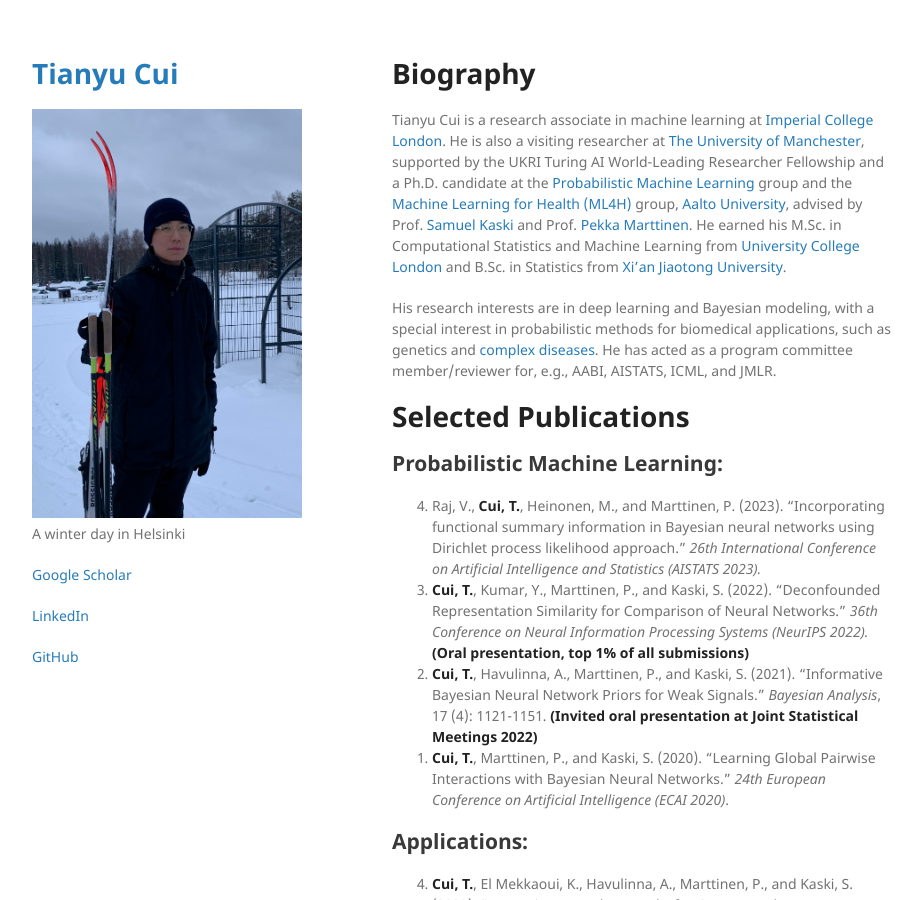
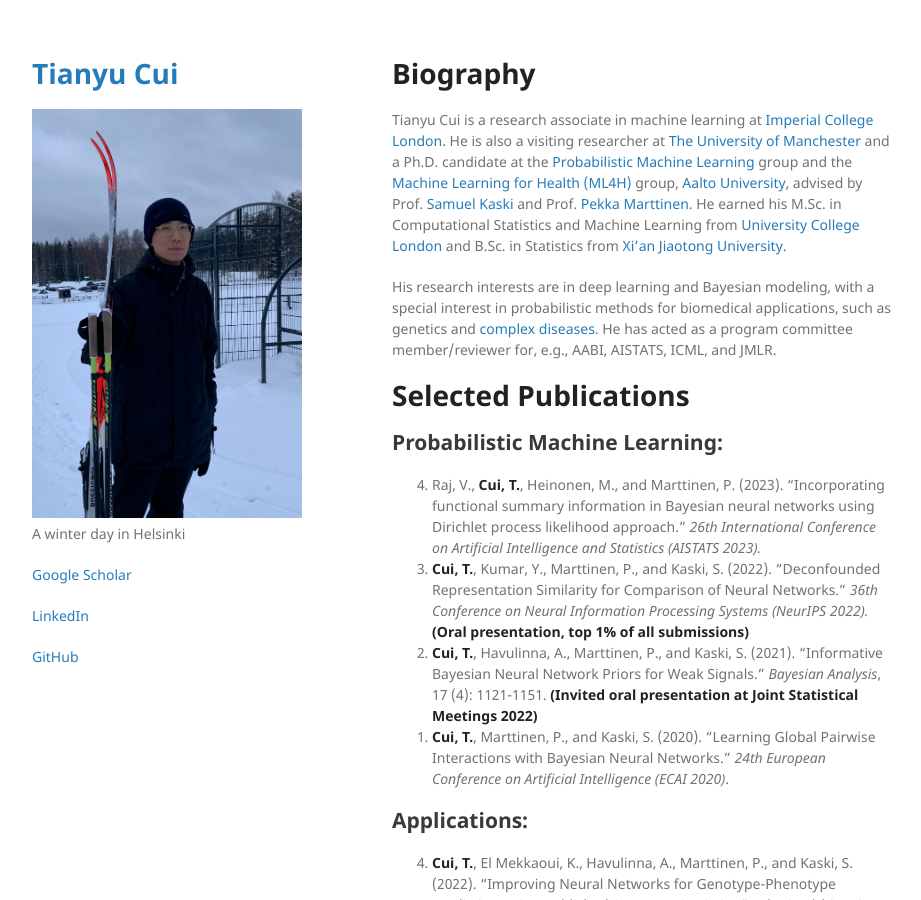
Before and after one commit to tycui/tycui.github.io, a Jekyll site: the page built from index.md, in a window 1280 px wide and 900 px high. Shown: the whole window, without its empty margins (178-1099 px from the left). Built offline with Jekyll 4.4.1, drawn with Linux system fonts in a browser that asks for light colours; our own code applies the rules of GitHub Pages for plain Markdown files.

Commit message:
Update index.md

```diff
--- a/index.md
+++ b/index.md
@@ -3,7 +3,7 @@
 ---
 
 # Biography
-Tianyu Cui is a research associate in machine learning at [Imperial College London](https://www.imperial.ac.uk/). He is also a visiting researcher at [The University of Manchester](https://www.manchester.ac.uk/), supported by the UKRI Turing AI World-Leading Researcher Fellowship and a Ph.D. candidate at the [Probabilistic Machine Learning](https://research.cs.aalto.fi/pml/) group and the [Machine Learning for Health (ML4H)](https://users.ics.aalto.fi/~pemartti/) group, [Aalto University](http://www.aalto.fi/en/), advised by Prof. [Samuel Kaski](https://people.aalto.fi/samuel.kaski) and Prof. [Pekka Marttinen](https://users.ics.aalto.fi/~pemartti/). He earned his M.Sc. in Computational Statistics and Machine Learning from [University College London](https://www.ucl.ac.uk/) and B.Sc. in Statistics from [Xi'an Jiaotong University](http://en.xjtu.edu.cn/).
+Tianyu Cui is a research associate in machine learning at [Imperial College London](https://www.imperial.ac.uk/). He is also a visiting researcher at [The University of Manchester](https://www.manchester.ac.uk/) and a Ph.D. candidate at the [Probabilistic Machine Learning](https://research.cs.aalto.fi/pml/) group and the [Machine Learning for Health (ML4H)](https://users.ics.aalto.fi/~pemartti/) group, [Aalto University](http://www.aalto.fi/en/), advised by Prof. [Samuel Kaski](https://people.aalto.fi/samuel.kaski) and Prof. [Pekka Marttinen](https://users.ics.aalto.fi/~pemartti/). He earned his M.Sc. in Computational Statistics and Machine Learning from [University College London](https://www.ucl.ac.uk/) and B.Sc. in Statistics from [Xi'an Jiaotong University](http://en.xjtu.edu.cn/).
 
 His research interests are in deep learning and Bayesian modeling, with a special interest in probabilistic methods for biomedical applications, such as genetics and [complex diseases](https://ukdri.ac.uk/). He has acted as a program committee member/reviewer for, e.g., AABI, AISTATS, ICML, and JMLR.
 
```
